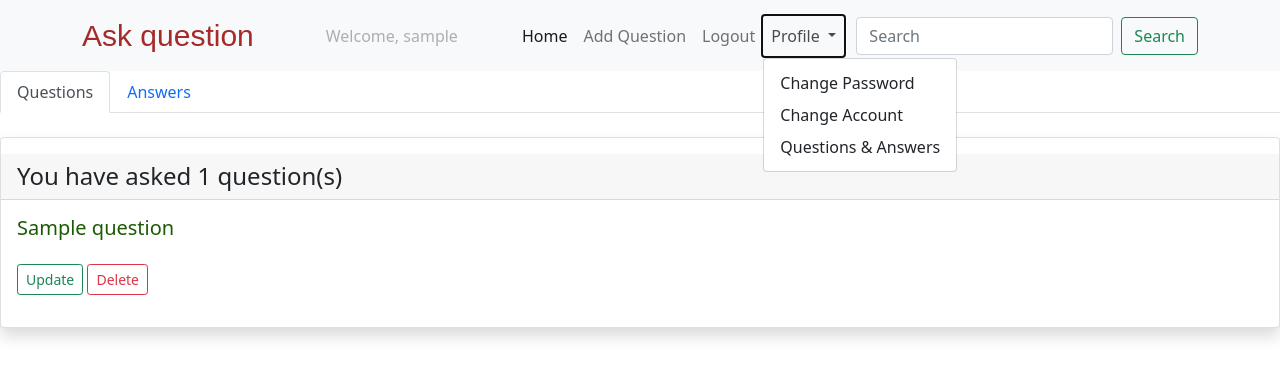
After one commit to ivelinakaraivanova/QuestionsAndAnswersApp, a Django app: page /list/ in a window 1280 px wide, after a click on "Profile". The commit adds this page. Shown: the top 378 px of the page. Run offline with Django 4.2, Linux system fonts and the light colour scheme; a user stored in the database is signed in; tables that the repository leaves empty hold one stand-in row (values such as "Sample post"); some libraries are stand-ins or nearby versions.

Commit message:
Change password, change account info, listing questions and answers, search functionality added

```diff
--- a/src/questions_and_answers/questions_and_answers/questions/forms.py
+++ b/src/questions_and_answers/questions_and_answers/questions/forms.py
@@ -52,3 +52,9 @@ class AnswerUpdateForm(forms.ModelForm):
     class Meta:
         model = Answer
         fields = ('description',)
+
+
+class ProfileForm(forms.ModelForm):
+    class Meta:
+        model = User
+        fields = ('username', 'first_name', 'last_name', 'email')
--- a/src/questions_and_answers/questions_and_answers/questions/urls.py
+++ b/src/questions_and_answers/questions_and_answers/questions/urls.py
@@ -1,7 +1,7 @@
 from django.urls import path
 
 from questions_and_answers.questions.views import questions_list, question_details, add_question, update_question, \
-    delete_question, update_answer, delete_answer
+    delete_question, update_answer, delete_answer, change_profile, list_info
 
 urlpatterns = [
     path('questions/', questions_list, name='questions_list'),
@@ -11,4 +11,6 @@ urlpatterns = [
     path('question/delete/<slug:slug>/', delete_question, name='delete_question'),
     path('answer/update/<int:id>/', update_answer, name='update_answer'),
     path('answer/delete/<int:id>/', delete_answer, name='delete_answer'),
+    path('profile/', change_profile, name='change_profile'),
+    path('list/', list_info, name='list_info')
 ]
--- a/src/questions_and_answers/questions_and_answers/questions/views.py
+++ b/src/questions_and_answers/questions_and_answers/questions/views.py
@@ -1,12 +1,19 @@
+from django.contrib import messages
+from django.contrib.auth.decorators import login_required
 from django.shortcuts import render, get_object_or_404, redirect
 
 from questions_and_answers.questions.forms import UserRegistrationForm, QuestionRegistrationForm, AnswerForm, \
-    QuestionUpdateForm, AnswerUpdateForm
+    QuestionUpdateForm, AnswerUpdateForm, ProfileForm
 from questions_and_answers.questions.models import Question, Answer
 
 
 def questions_list(request):
-    questions = Question.objects.all().order_by('-created_at')
+
+    if 'q' in request.GET:
+        q = request.GET['q']
+        questions = Question.objects.filter(title__icontains=q).order_by('-created_at')
+    else:
+        questions = Question.objects.all().order_by('-created_at')
 
     context = {
         'questions': questions
@@ -15,6 +22,7 @@ def questions_list(request):
     return render(request, 'qa_list.html', context)
 
 
+@login_required
 def question_details(request, slug):
     question = get_object_or_404(Question, slug=slug)
     answers = Answer.objects.filter(question=question)
@@ -55,6 +63,7 @@ def register(request):
     return render(request, 'register.html', {'user_form': user_form})
 
 
+@login_required
 def add_question(request):
 
     if request.method == "POST":
@@ -73,6 +82,7 @@ def add_question(request):
     return render(request, 'add_question.html', {'question_form': question_form})
 
 
+@login_required
 def update_question(request, slug):
     question = get_object_or_404(Question, slug=slug)
 
@@ -88,12 +98,14 @@ def update_question(request, slug):
     return render(request, 'update_question.html', context)
 
 
+@login_required
 def delete_question(request, slug):
     question = get_object_or_404(Question, slug=slug)
     question.delete()
     return redirect('questions_list')
 
 
+@login_required
 def update_answer(request, id):
     answer = get_object_or_404(Answer, id=id)
 
@@ -109,7 +121,35 @@ def update_answer(request, id):
     return render(request, 'update_answer.html', context)
 
 
+@login_required
 def delete_answer(request, id):
     answer = get_object_or_404(Answer, id=id)
     answer.delete()
     return redirect('question_details', slug=answer.question.slug)
+
+
+@login_required
+def change_profile(request):
+    if request.method == "POST":
+        profile_form = ProfileForm(request.POST, instance=request.user)
+
+        if profile_form.is_valid():
+            profile_form.save()
+            messages.success(request, 'Profile has been changed successfully')
+
+    profile_form = ProfileForm(instance=request.user)
+
+    return render(request, 'registration/profile.html', {'profile_form': profile_form})
+
+
+@login_required
+def list_info(request):
+    questions = Question.objects.filter(author=request.user).order_by('-created_at')
+    answers = Answer.objects.filter(author=request.user).order_by('-created_at')
+
+    context = {
+        'questions': questions,
+        'answers': answers
+    }
+
+    return render(request, 'list_info.html', context)
--- a/src/questions_and_answers/questions_and_answers/users/urls.py
+++ b/src/questions_and_answers/questions_and_answers/users/urls.py
@@ -1,10 +1,12 @@
 from django.urls import path
-from django.contrib.auth.views import LoginView, LogoutView
+from django.contrib.auth.views import LoginView, LogoutView, PasswordChangeView, PasswordChangeDoneView
 
 from questions_and_answers.questions.views import register
 
 urlpatterns = [
-    path('login/', LoginView.as_view(), name='login'),
+    path('', LoginView.as_view(), name='login'),
     path('logout/', LogoutView.as_view(template_name='registration/logout.html'), name='logout'),
     path('register/', register, name='register'),
+    path('password-change/', PasswordChangeView.as_view(template_name='registration/password_change.html'), name='password_change'),
+    path('password-change/done/', PasswordChangeDoneView.as_view(template_name='registration/password_change_done.html'), name='password_change_done'),
 ]
--- /dev/null
+++ b/src/questions_and_answers/templates/list_info.html
@@ -0,0 +1,59 @@
+{% extends 'base.html' %}
+{% load crispy_forms_tags %}
+
+{% block title %} Questions & Answers {% endblock %}
+
+{% block style %}
+    <style>
+        .link-style {
+            text-decoration: none;
+            color: rgb(28, 90, 4);
+        }
+
+        .link-style:hover {
+            text-decoration: none;
+            color: gray;
+        }
+    </style>
+{% endblock %}
+
+{% block body %}
+    <ul class="nav nav-tabs" id="myTab" role="tablist">
+      <li class="nav-item" role="presentation">
+        <button class="nav-link active" id="home-tab" data-bs-toggle="tab" data-bs-target="#home" type="button" role="tab" aria-controls="home" aria-selected="true">Questions</button>
+      </li>
+      <li class="nav-item" role="presentation">
+        <button class="nav-link" id="profile-tab" data-bs-toggle="tab" data-bs-target="#profile" type="button" role="tab" aria-controls="profile" aria-selected="false">Answers</button>
+      </li>
+    </ul>
+    <div class="tab-content" id="myTabContent">
+      <div class="tab-pane fade show active" id="home" role="tabpanel" aria-labelledby="home-tab">
+          <div class="card mt-4 py-3 shadow">
+              <h4 class="card-header">You have asked {{ questions.count }} question(s)</h4>
+              <div class="card-body">
+                  {% for question in questions %}
+                      <h5 class="card-text"><a class="link-style" href="{% url 'question_details' question.slug %}">{{ question.title }}</a> </h5>
+
+                      <a class="btn btn-outline-success btn-sm mt-3" href="{% url 'update_question' question.slug %}">Update</a>
+                      <a class="btn btn-outline-danger btn-sm mt-3" href="{% url 'delete_question' question.slug %}">Delete</a>
+                  {% endfor %}
+              </div>
+          </div>
+      </div>
+      <div class="tab-pane fade" id="profile" role="tabpanel" aria-labelledby="profile-tab">
+          <div class="card mt-4 py-3 shadow">
+              <h4 class="card-header">You have answered {{ answers.count }} time(s)</h4>
+              <div class="card-body">
+                  {% for answer in answers %}
+                      <p class="card-text mt-3">{{ answer.description }}</p>
+
+                      <a class="btn btn-outline-success btn-sm mt-3" href="{% url 'update_answer' answer.id %}">Update</a>
+                      <a class="btn btn-outline-danger btn-sm mt-3" href="{% url 'delete_answer' answer.id %}">Delete</a>
+
+                      <hr>
+                  {% endfor %}
+              </div>
+          </div>
+      </div>
+    </div>
+{% endblock %}
--- a/src/questions_and_answers/templates/navbar.html
+++ b/src/questions_and_answers/templates/navbar.html
@@ -33,9 +33,9 @@
                 Profile
               </a>
               <ul class="dropdown-menu" aria-labelledby="navbarDropdown">
-                <li><a class="dropdown-item" href="#">Change Password</a></li>
-                <li><a class="dropdown-item" href="#">Change Account</a></li>
-                <li><a class="dropdown-item" href="#">Quiestion & Answer</a></li>
+                <li><a class="dropdown-item" href="{% url 'password_change' %}">Change Password</a></li>
+                <li><a class="dropdown-item" href="{% url 'change_profile' %}">Change Account</a></li>
+                <li><a class="dropdown-item" href="{% url 'list_info' %}">Questions & Answers</a></li>
               </ul>
             </li>
           {% else %}
@@ -48,7 +48,7 @@
           {% endif %}
       </ul>
       <form class="d-flex">
-        <input class="form-control me-2" type="search" placeholder="Search" aria-label="Search">
+        <input class="form-control me-2" type="search" placeholder="Search" aria-label="Search" name="q">
         <button class="btn btn-outline-success" type="submit">Search</button>
       </form>
     </div>
```
Also changed, not shown: src/questions_and_answers/templates/registration/password_change.html (added, +27 -0 lines), src/questions_and_answers/templates/registration/password_change_done.html (added, +13 -0 lines), src/questions_and_answers/templates/registration/profile.html (added, +36 -0 lines).
